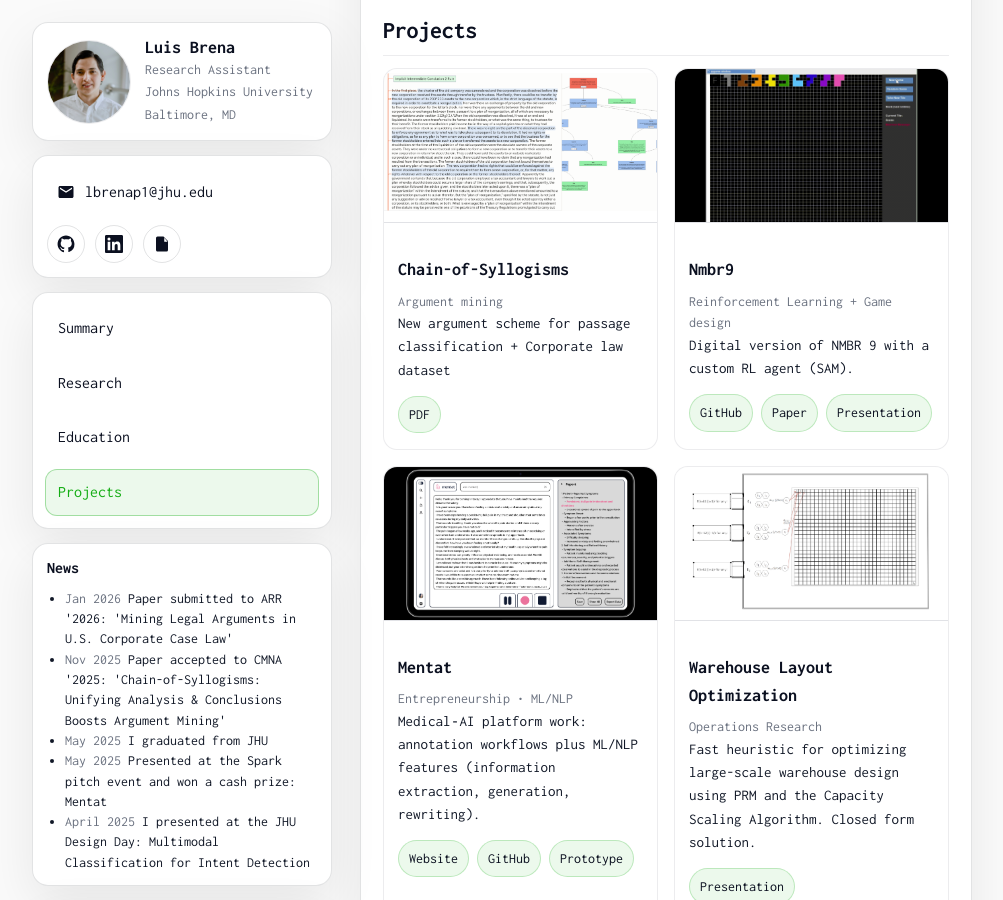
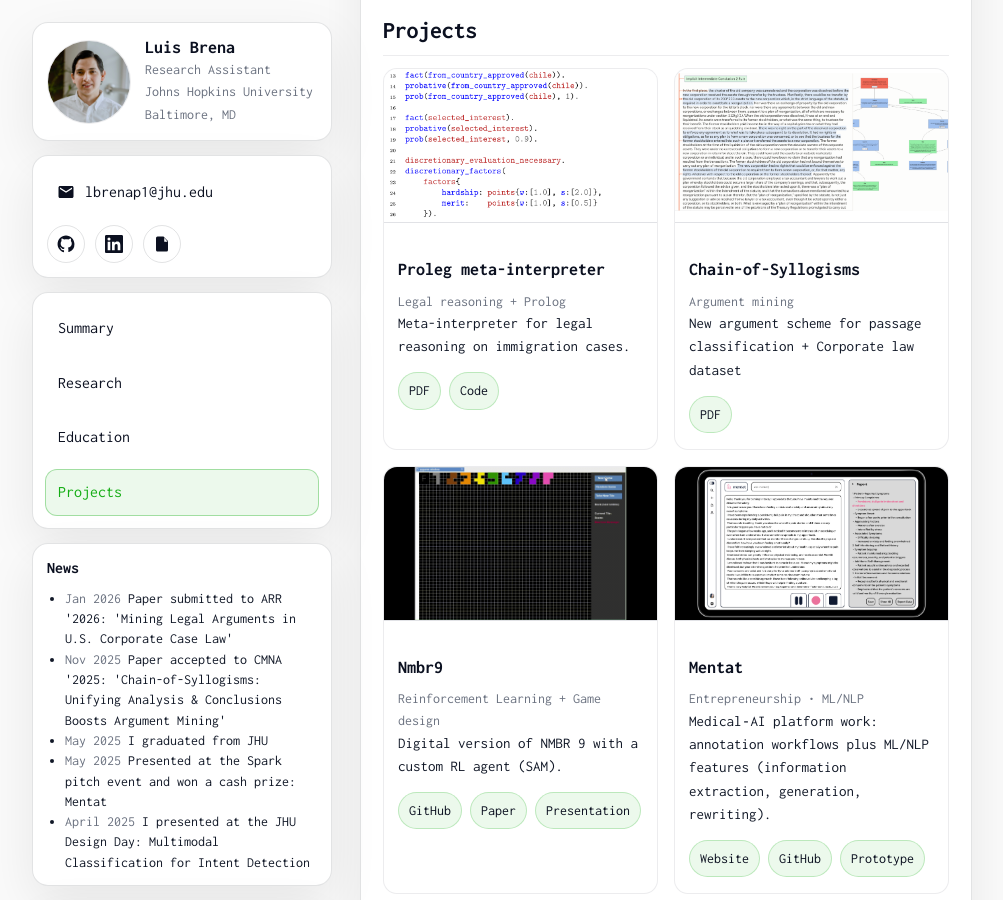
Before and after one commit to luisedmundo354/luisedmundo354.github.io, a Jekyll site: the page built from index.md, in a window 1280 px wide and 900 px high, scrolled down 1090 px. Shown: the whole window, without its empty margins (138-1141 px from the left). Built offline with Jekyll 4.4.1, drawn with Linux system fonts in a browser that asks for light colours.

Commit message:
new project

```diff
--- a/_data/projects.yml
+++ b/_data/projects.yml
@@ -1,3 +1,14 @@
+- id: "meta-interpreter"
+  title: "Proleg meta-interpreter"
+  subtitle: "Legal reasoning + Prolog"
+  description: "Meta-interpreter for legal reasoning on immigration cases."
+  image: "/assets/images/projects/pia.png"
+  links:
+    - label: "PDF"
+      url: "/assets/fol-derivation.pdf"
+    - label: "Code"
+      url: "https://github.com/luisedmundo354/synthetic_data"
+
 - id: "chain-of-syllogisms"
   title: "Chain-of-Syllogisms"
   subtitle: "Argument mining"
```
Also changed, not shown: assets/images/projects/pia.png (added), 1 other file.
